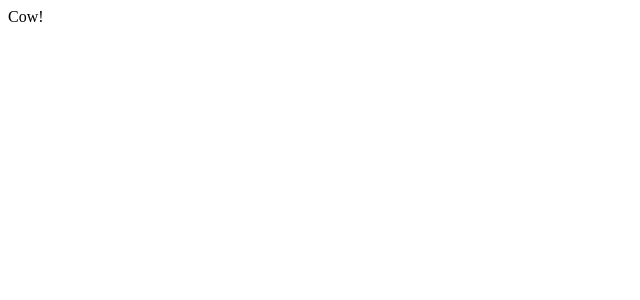
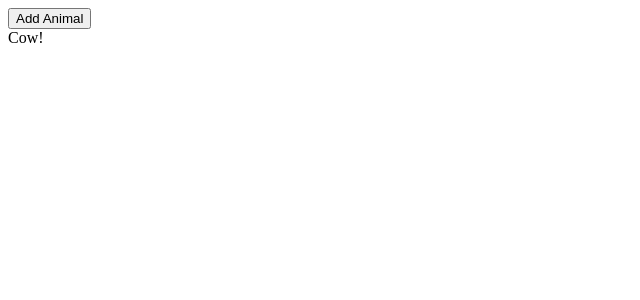
Before and after one commit to Gerti05/animals, a React (Create React App) app: page / in a window 1280 px wide. Shown: the top 300 px of the page, without its empty margins (0-640 px from the left). Built offline with nearby package versions, Linux system fonts and the light colour scheme.

Commit message:
Added button element

```diff
--- /dev/null
+++ b/src/AddAnimalBtn.js
@@ -0,0 +1,13 @@
+function AddAnimalBtn() {
+  const handleClick = () => {
+    console.log("Button was clicked");
+  };
+
+  return (
+    <div>
+      <button onClick={handleClick}>Add Animal</button>
+    </div>
+  );
+}
+
+export default AddAnimalBtn;
--- a/src/AnimalShow.js
+++ b/src/AnimalShow.js
@@ -1,5 +1,5 @@
 function AnimalShow() {
-    return (<div>Cow!</div>)
+  return <div>Cow!</div>;
 }
 
 export default AnimalShow;
--- a/src/App.js
+++ b/src/App.js
@@ -1,7 +1,13 @@
-import AnimalShow from './AnimalShow'
+import AnimalShow from "./AnimalShow";
+import AddAnimalBtn from "./AddAnimalBtn";
 
 function App() {
-    return (<div><AnimalShow /></div>)
+  return (
+    <div>
+      <AddAnimalBtn />
+      <AnimalShow />
+    </div>
+  );
 }
 
 export default App;
```
Also changed, not shown: src/index.js (+4 -4 lines).
